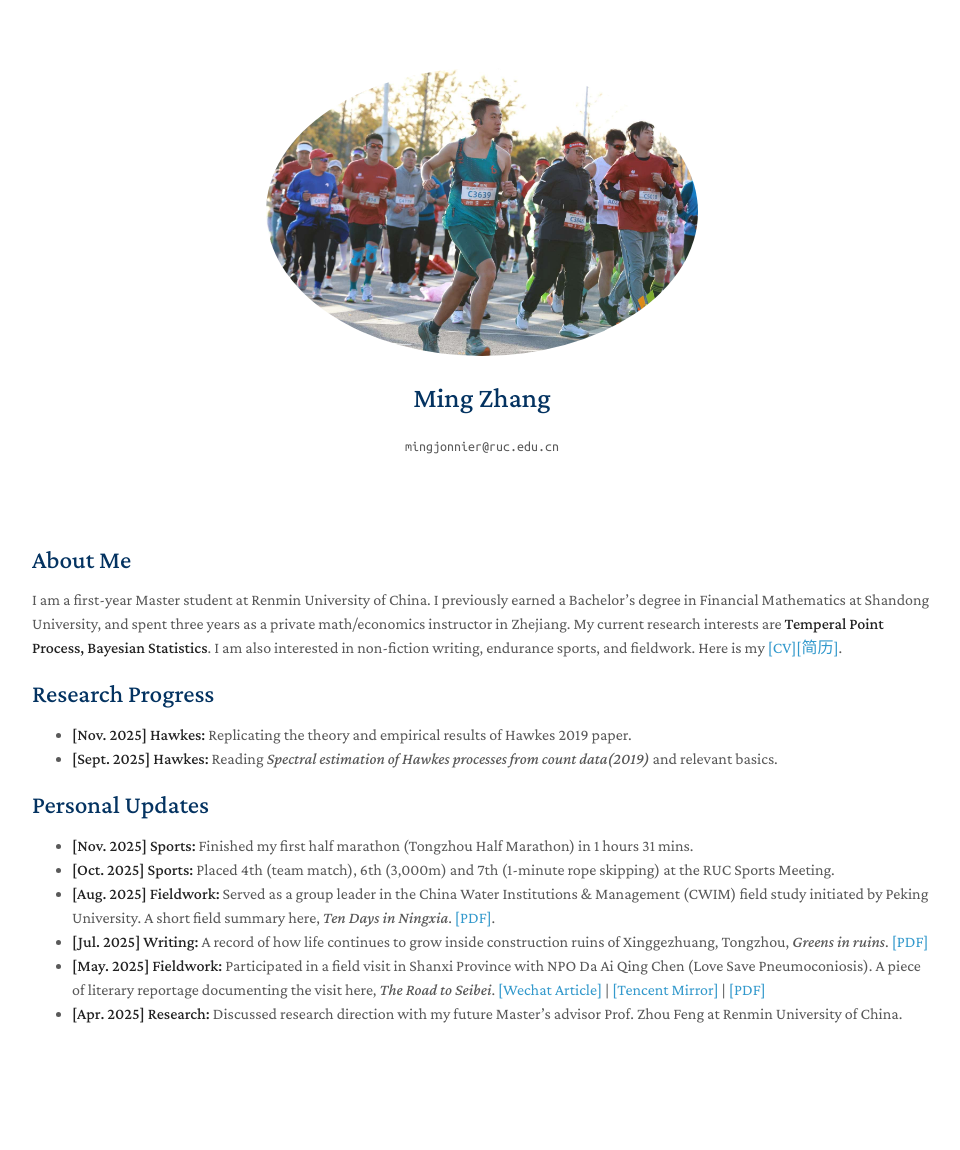
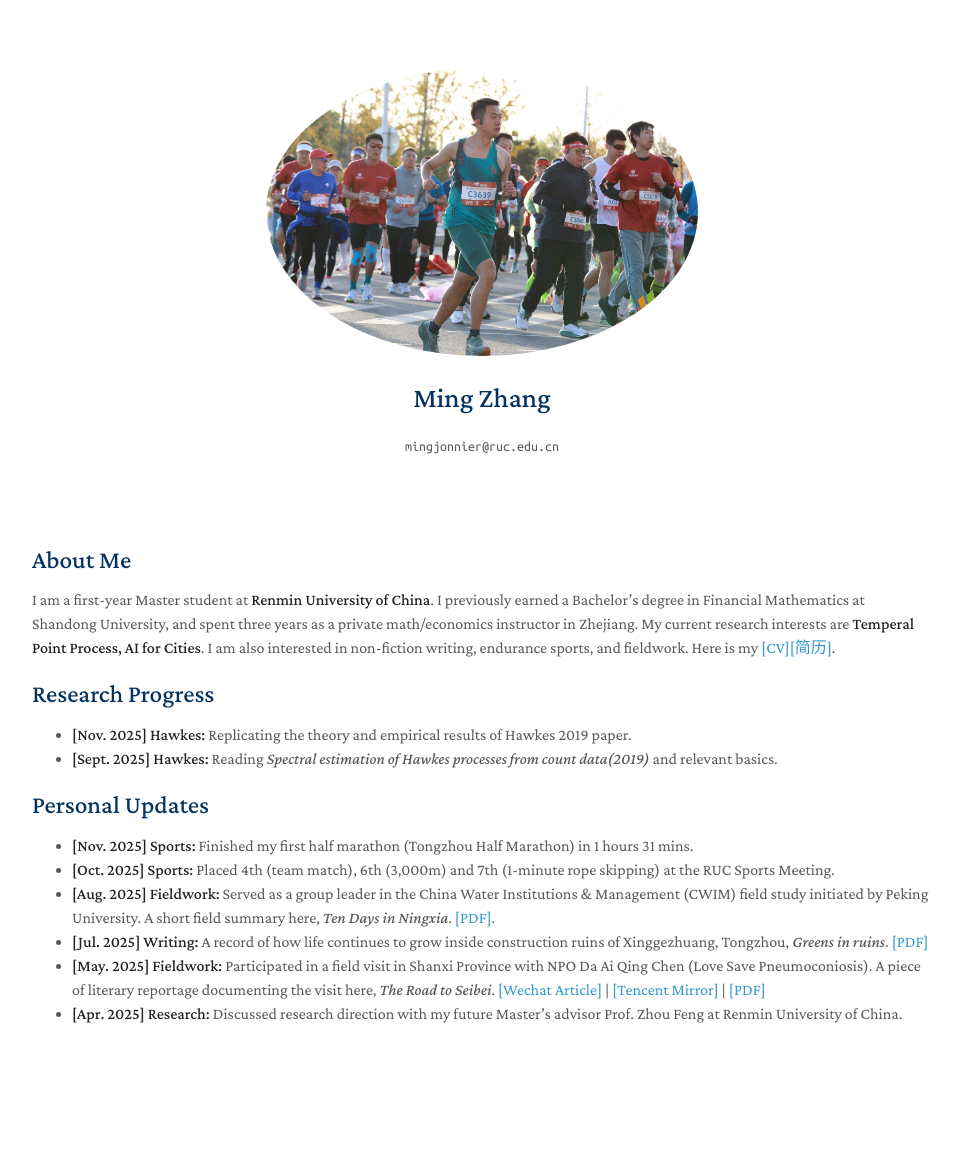
Before and after one commit to zhangming4153/zhangming4153.github.io, a Jekyll site: the page built from index.md, in a window 1280 px wide. Shown: the whole page, without its empty margins (158-1118 px from the left). Built offline with Jekyll 4.4.1, drawn with Linux system fonts in a browser that asks for light colours; a style sheet for code colours, icons or effects is not loaded; our own code applies the rules of GitHub Pages for plain Markdown files.

Commit message:
Update index.md

```diff
--- a/index.md
+++ b/index.md
@@ -4,7 +4,7 @@ layout: homepage
 
 ## About Me
 
-I am a first-year Master student at Renmin University of China. I previously earned a Bachelor's degree in Financial Mathematics at Shandong University, and spent three years as a private math/economics instructor in Zhejiang. My current research interests are **Temperal Point Process, Bayesian Statistics**. I am also interested in non-fiction writing, endurance sports, and fieldwork. Here is my [[CV]](assets/CV_MingZhang_en.pdf)[[简历]](assets/CV_MingZhang_zh.pdf).
+I am a first-year Master student at **Renmin University of China**. I previously earned a Bachelor's degree in Financial Mathematics at Shandong University, and spent three years as a private math/economics instructor in Zhejiang. My current research interests are **Temperal Point Process, AI for Cities**. I am also interested in non-fiction writing, endurance sports, and fieldwork. Here is my [[CV]](assets/CV_MingZhang_en.pdf)[[简历]](assets/CV_MingZhang_zh.pdf).
 
 
 ## Research Progress
```
